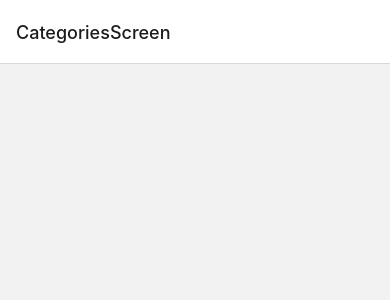
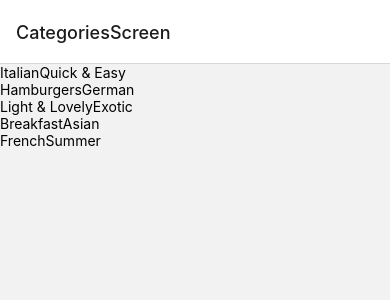
Before and after one commit to omelale/meals-app, a React Native app: screen /CategoriesScreen in a window 390 px wide. Shown: the top 300 px of the page. Built offline with nearby package versions, Linux system fonts and the light colour scheme.

Commit message:
loaded dummy categories

```diff
--- a/screens/CategoriesScreen.js
+++ b/screens/CategoriesScreen.js
@@ -2,6 +2,9 @@ import React from "react";
 import {Button, StyleSheet, Text, View , FlatList} from "react-native";
 import {CATEGORIES} from "../data/dummy-data";
 
+const renderCategory = (itemData) => {
+    return (<View><Text>{itemData.item.title}</Text></View>)
+}
 
 const CategoriesScreen = ({navigation}) => {
     return (
@@ -15,7 +18,7 @@ const CategoriesScreen = ({navigation}) => {
         //         }/>
         //     </View>
         // </View>
-        <FlatList numColumns={2}/>
+        <FlatList data={CATEGORIES} renderItem={renderCategory} numColumns={2}/>
     )
 }
 
```
